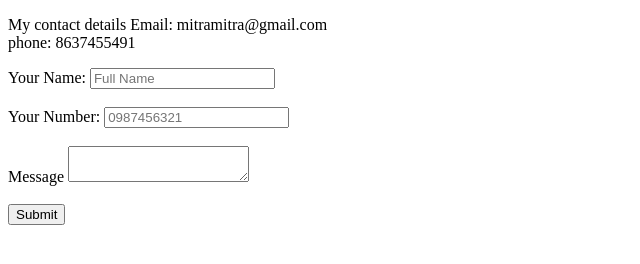
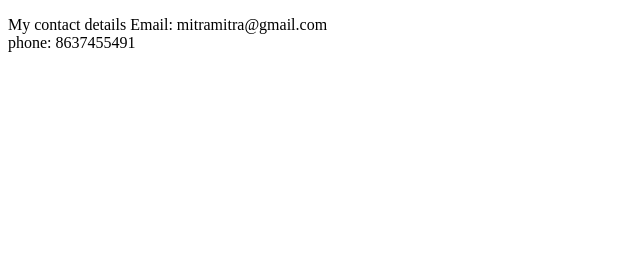
Before and after one commit to mitra184/Resume, a plain HTML site: page Contact.html in a window 1280 px wide. Shown: the whole page, without its empty margins (0-640 px from the left). Drawn offline with Linux system fonts and the light colour scheme.

Commit message:
Contact.html

```diff
--- a/Contact.html
+++ b/Contact.html
@@ -10,7 +10,7 @@
      Email: mitramitra@gmail.com <br>
     phone: 8637455491
 </p>
-<form class="" action="mailto:sanghamitra.selvaraj@mileseducation.com" method="post" >
+<!--form class="" action="mailto:sanghamitra.selvaraj@mileseducation.com" method="post" >
     <label> Your Name: </label>
     <input type="text" name="name" placeholder="Full Name" autocomplete="on">
     <br><br>
@@ -24,6 +24,6 @@
     <br>
     <br>
     <input type="submit"  value="Submit"
-</form>
+</form -->
 </body>
 </html>
```
